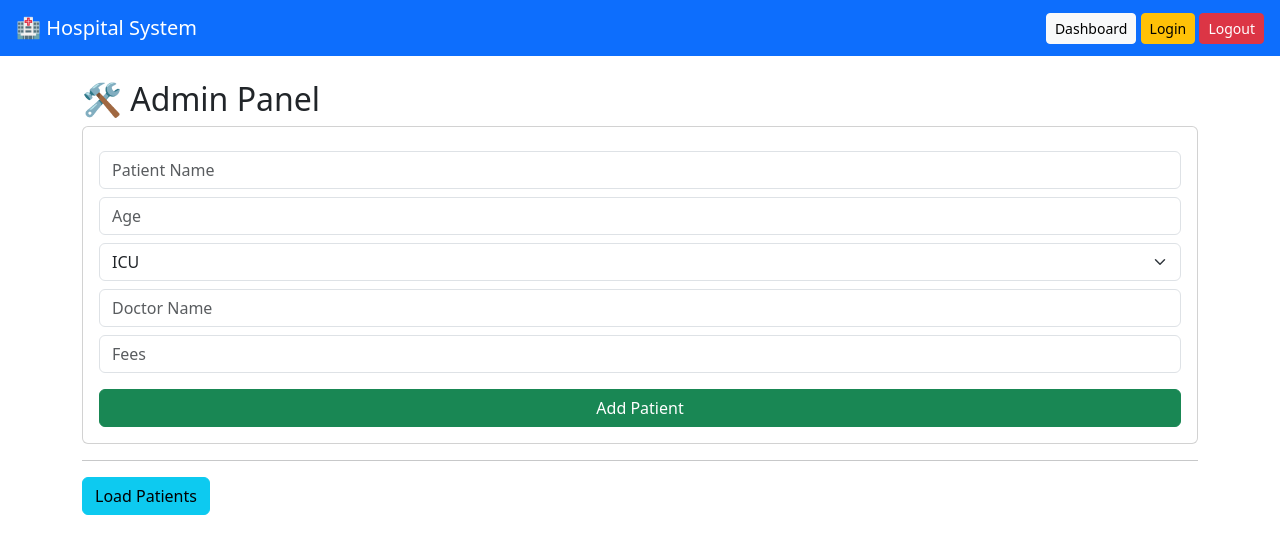
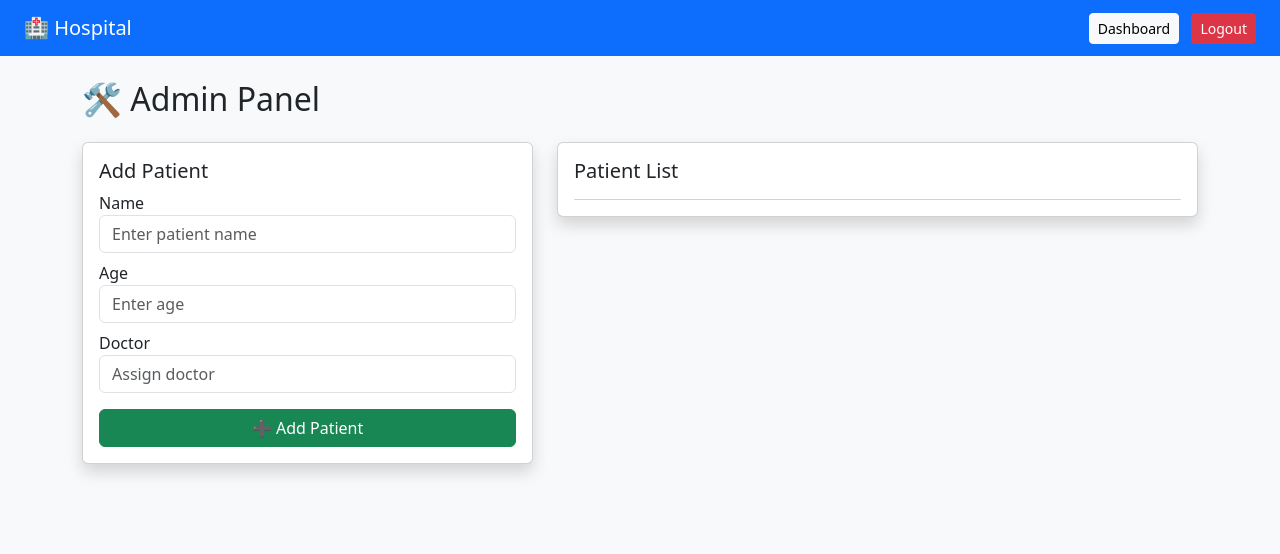
Before and after one commit to fahadjavedktk/ci-cd-project, a Flask app: page /dashboard in a window 1280 px wide. Shown: the top 554 px of the page. Run offline with Flask 3, Linux system fonts and the light colour scheme; the visitor is signed in with stand-in values (Sample User, id 1); data that the repository does not hold is empty.

Commit message:
multiple modules and UI added

```diff
--- a/app.py
+++ b/app.py
@@ -1,4 +1,4 @@
-from flask import Flask, render_template, request, jsonify, redirect, url_for
+from flask import Flask, render_template, request, jsonify, redirect
 from flask_sqlalchemy import SQLAlchemy
 from flask_login import LoginManager, UserMixin, login_user, login_required, logout_user, current_user
 
@@ -7,26 +7,45 @@ app.secret_key = "secret-key"
 
 app.config['SQLALCHEMY_DATABASE_URI'] = 'sqlite:///hospital.db'
 app.config['SQLALCHEMY_TRACK_MODIFICATIONS'] = False
+
 db = SQLAlchemy(app)
 
-# ---------------- LOGIN ----------------
 login_manager = LoginManager()
 login_manager.init_app(app)
 login_manager.login_view = "login_page"
 
-# ---------------- MODEL ----------------
+# -------- MODELS --------
 class Patient(db.Model):
     id = db.Column(db.Integer, primary_key=True)
     name = db.Column(db.String(100))
     age = db.Column(db.Integer)
-    ward = db.Column(db.String(50))
     doctor = db.Column(db.String(100))
-    fees = db.Column(db.Float)
 
-# ---------------- USERS ----------------
+class LabRequest(db.Model):
+    id = db.Column(db.Integer, primary_key=True)
+    patient_id = db.Column(db.Integer)
+    test = db.Column(db.String(100))
+    result = db.Column(db.String(200))
+
+class Prescription(db.Model):
+    id = db.Column(db.Integer, primary_key=True)
+    patient_id = db.Column(db.Integer)
+    medicine = db.Column(db.String(100))
+    quantity = db.Column(db.Integer)
+
+class Medicine(db.Model):
+    id = db.Column(db.Integer, primary_key=True)
+    name = db.Column(db.String(100))
+    stock = db.Column(db.Integer)
+    price = db.Column(db.Float)
+
+# -------- USERS --------
 users = {
     "admin": {"password": "admin123", "role": "admin"},
-    "user": {"password": "user123", "role": "user"}
+    "doctor": {"password": "doc123", "role": "doctor"},
+    "lab": {"password": "lab123", "role": "lab"},
+    "pharma": {"password": "pharma123", "role": "pharmacy"},
+    "patient": {"password": "patient123", "role": "patient"}
 }
 
 class User(UserMixin):
@@ -43,12 +62,13 @@ def load_user(user_id):
 with app.app_context():
     db.create_all()
 
-# ---------------- HOME ----------------
+LAB_TESTS = ["X-Ray", "Blood Test", "MRI", "CT Scan"]
+
+# -------- ROUTES --------
 @app.route('/')
 def home():
     return render_template("home.html")
 
-# ---------------- LOGIN PAGE ----------------
 @app.route('/login')
 def login_page():
     return render_template("login.html")
@@ -59,73 +79,144 @@ def login():
     user = users.get(data['username'])
 
     if user and user['password'] == data['password']:
-        u = User(data['username'], user['role'])
-        login_user(u)
-        return jsonify({"role": user["role"]})
+        login_user(User(data['username'], user['role']))
+        return jsonify({"msg": "ok"})
 
-    return jsonify({"message": "Invalid credentials"}), 401
+    return jsonify({"msg": "Invalid"}), 401
 
 @app.route('/logout')
 @login_required
 def logout():
     logout_user()
-    return redirect(url_for('home'))
+    return redirect('/')
 
-# ---------------- DASHBOARD ----------------
 @app.route('/dashboard')
 @login_required
 def dashboard():
-    return render_template("admin.html" if current_user.role == "admin" else "user.html")
+    return render_template(f"{current_user.role}.html")
 
-# ---------------- PATIENTS ----------------
-@app.route('/patients', methods=['GET'])
-@login_required
-def get_patients():
-    patients = Patient.query.all()
-    return jsonify([
-        {
-            "id": p.id,
-            "name": p.name,
-            "age": p.age,
-            "ward": p.ward,
-            "doctor": p.doctor,
-            "fees": p.fees
-        }
-        for p in patients
-    ])
-
-@app.route('/patients', methods=['POST'])
+# -------- ADMIN --------
+@app.route('/add_patient', methods=['POST'])
 @login_required
 def add_patient():
     if current_user.role != "admin":
-        return jsonify({"message": "Access denied"}), 403
+        return "Unauthorized", 403
 
-    data = request.json
+    d = request.json
+    db.session.add(Patient(name=d['name'], age=d['age'], doctor=d['doctor']))
+    db.session.commit()
+    return "Added"
 
-    p = Patient(
-        name=data['name'],
-        age=data['age'],
-        ward=data['ward'],
-        doctor=data['doctor'],
-        fees=data['fees']
-    )
+@app.route('/patients')
+@login_required
+def patients():
+    p = Patient.query.all()
+    return jsonify([{"id":x.id,"name":x.name,"age":x.age,"doctor":x.doctor} for x in p])
 
-    db.session.add(p)
-    db.session.commit()
-
-    return jsonify({"message": "Patient added"})
-
-@app.route('/patients/<int:id>', methods=['DELETE'])
+@app.route('/delete_patient/<int:id>', methods=['DELETE'])
 @login_required
 def delete_patient(id):
     if current_user.role != "admin":
-        return jsonify({"message": "Access denied"}), 403
+        return "Unauthorized", 403
+
+    db.session.delete(Patient.query.get(id))
+    db.session.commit()
+    return "Deleted"
+
+# -------- DOCTOR --------
+@app.route('/patient/<int:id>')
+@login_required
+def patient_detail(id):
+    if current_user.role != "doctor":
+        return "Unauthorized", 403
 
     p = Patient.query.get(id)
-    db.session.delete(p)
+    return render_template("patient_form.html", patient=p, tests=LAB_TESTS)
+
+@app.route('/prescribe', methods=['POST'])
+@login_required
+def prescribe():
+    if current_user.role != "doctor":
+        return "Unauthorized", 403
+
+    d = request.json
+
+    db.session.add(Prescription(
+        patient_id=d['patient_id'],
+        medicine=d['medicine'],
+        quantity=d['qty']
+    ))
+
+    if d['test'] != "":
+        db.session.add(LabRequest(
+            patient_id=d['patient_id'],
+            test=d['test'],
+            result="Pending"
+        ))
+
     db.session.commit()
+    return "Saved"
 
-    return jsonify({"message": "Deleted"})
+# -------- LAB --------
+@app.route('/lab')
+@login_required
+def lab():
+    return jsonify([{
+        "id":l.id,
+        "patient_id":l.patient_id,
+        "test":l.test,
+        "result":l.result
+    } for l in LabRequest.query.all()])
 
-if __name__ == '__main__':
+@app.route('/lab_update', methods=['POST'])
+@login_required
+def lab_update():
+    if current_user.role != "lab":
+        return "Unauthorized", 403
+
+    d = request.json
+    lr = LabRequest.query.get(d['id'])
+    lr.result = d['result']
+    db.session.commit()
+    return "Updated"
+
+# -------- PHARMACY --------
+@app.route('/add_med', methods=['POST'])
+@login_required
+def add_med():
+    if current_user.role != "pharmacy":
+        return "Unauthorized", 403
+
+    d = request.json
+    db.session.add(Medicine(name=d['name'], stock=d['stock'], price=d['price']))
+    db.session.commit()
+    return "Added"
+
+@app.route('/meds')
+@login_required
+def meds():
+    return jsonify([{
+        "id":m.id,
+        "name":m.name,
+        "stock":m.stock,
+        "price":m.price
+    } for m in Medicine.query.all()])
+
+# -------- PATIENT --------
+@app.route('/my')
+@login_required
+def my():
+    if current_user.role != "patient":
+        return "Unauthorized", 403
+
+    p = Patient.query.first()
+
+    return jsonify({
+        "patient": p.name,
+        "labs": [l.test + " - " + l.result for l in LabRequest.query.filter_by(patient_id=p.id)],
+        "pres": [pr.medicine for pr in Prescription.query.filter_by(patient_id=p.id)]
+    })
+
+# -------- RUN --------
+if __name__ == "__main__":
     app.run(host="0.0.0.0", port=5000)
--- a/templates/admin.html
+++ b/templates/admin.html
@@ -1,74 +1,78 @@
 {% extends "base.html" %}
-
 {% block content %}
 
-<h2>🛠 Admin Panel</h2>
+<h2 class="mb-4">🛠 Admin Panel</h2>
 
-<div class="card p-3">
+<div class="row">
 
-    <input id="name" class="form-control mt-2" placeholder="Patient Name">
-    <input id="age" class="form-control mt-2" placeholder="Age">
+<!-- ADD PATIENT -->
+<div class="col-md-5">
+<div class="card p-3 shadow">
 
-    <select id="ward" class="form-select mt-2">
-        <option>ICU</option>
-        <option>Emergency</option>
-        <option>General</option>
-    </select>
+<h5>Add Patient</h5>
 
-    <input id="doctor" class="form-control mt-2" placeholder="Doctor Name">
-    <input id="fees" class="form-control mt-2" placeholder="Fees">
+<label>Name</label>
+<input id="name" class="form-control" placeholder="Enter patient name">
 
-    <button onclick="addPatient()" class="btn btn-success mt-3">
-        Add Patient
+<label class="mt-2">Age</label>
+<input id="age" class="form-control" placeholder="Enter age">
+
+<label class="mt-2">Doctor</label>
+<input id="doctor" class="form-control" placeholder="Assign doctor">
+
+<button onclick="addPatient()" class="btn btn-success mt-3 w-100">
+➕ Add Patient
 </button>
 
 </div>
+</div>
 
-<hr>
+<!-- PATIENT LIST -->
+<div class="col-md-7">
+<div class="card p-3 shadow">
 
-<button onclick="load()" class="btn btn-info">Load Patients</button>
+<h5>Patient List</h5>
 
-<ul id="list" class="list-group mt-3"></ul>
+<ul id="list" class="list-group mt-2"></ul>
+
+</div>
+</div>
+
+</div>
 
 <script>
 
 async function addPatient(){
-
-    let payload = {
-        name: document.getElementById("name").value,
-        age: document.getElementById("age").value,
-        ward: document.getElementById("ward").value,
-        doctor: document.getElementById("doctor").value,
-        fees: document.getElementById("fees").value
-    };
-
-    await fetch('/patients', {
+await fetch('/add_patient',{
 method:'POST',
 headers:{'Content-Type':'application/json'},
-        body: JSON.stringify(payload)
+body:JSON.stringify({
+name:document.getElementById("name").value,
+age:document.getElementById("age").value,
+doctor:document.getElementById("doctor").value
+})
 });
-
 load();
 }
 
 async function load(){
-    let res = await fetch('/patients');
-    let data = await res.json();
+let r=await fetch('/patients');
+let data=await r.json();
 
-    list.innerHTML = "";
+list.innerHTML="";
 
 data.forEach(p=>{
-        let li = document.createElement("li");
-        li.className = "list-group-item d-flex justify-content-between";
+let li=document.createElement("li");
+li.className="list-group-item d-flex justify-content-between align-items-center";
 
-        li.innerHTML = `${p.name} | ${p.age} | ${p.ward} | ${p.doctor} | ${p.fees}`;
+li.innerHTML=`${p.name} | Age: ${p.age} | Doctor: ${p.doctor}`;
 
-        let btn = document.createElement("button");
-        btn.innerText = "Delete";
-        btn.className = "btn btn-danger btn-sm";
+let btn=document.createElement("button");
+btn.className="btn btn-danger btn-sm";
+btn.innerText="Delete";
 
-        btn.onclick = async () => {
-            await fetch('/patients/' + p.id, {method:'DELETE'});
+btn.onclick=async()=>{
+await fetch('/delete_patient/'+p.id,{method:'DELETE'});
 load();
 };
 
--- a/templates/base.html
+++ b/templates/base.html
@@ -1,26 +1,23 @@
 <!DOCTYPE html>
 <html>
 <head>
-    <title>Hospital System</title>
-    <link href="https://cdn.jsdelivr.net/npm/bootstrap@5.3.0/dist/css/bootstrap.min.css" rel="stylesheet">
+<title>Hospital</title>
+<link href="https://cdn.jsdelivr.net/npm/bootstrap@5.3.0/dist/css/bootstrap.min.css" rel="stylesheet">
 </head>
 
-<body>
+<body class="bg-light">
 
-<nav class="navbar navbar-dark bg-primary px-3">
+<nav class="navbar navbar-dark bg-primary p-2">
+<a class="navbar-brand ms-3">🏥 Hospital</a>
 
-    <a class="navbar-brand" href="/">🏥 Hospital System</a>
-
-    <div>
-        <a class="btn btn-light btn-sm" href="/dashboard">Dashboard</a>
-        <a class="btn btn-warning btn-sm" href="/login">Login</a>
-        <a class="btn btn-danger btn-sm" href="/logout">Logout</a>
-    </div>
-
+<div class="me-3">
+<a href="/dashboard" class="btn btn-light btn-sm me-2">Dashboard</a>
+<a href="/logout" class="btn btn-danger btn-sm">Logout</a>
+</div>
 </nav>
 
 <div class="container mt-4">
-    {% block content %}{% endblock %}
+{% block content %}{% endblock %}
 </div>
 
 </body>
```
Also changed, not shown: templates/doctor.html (added, +35 -0 lines), templates/home.html (+7 -12 lines), templates/lab.html (added, +29 -0 lines), templates/login.html (+11 -29 lines), templates/patient.html (added, +26 -0 lines), templates/patient_form.html (added, +48 -0 lines), templates/pharmacy.html (added, +66 -0 lines), instance/hospital.db (added), 1 other file. Lines whose indentation alone changed are shown as unchanged.
